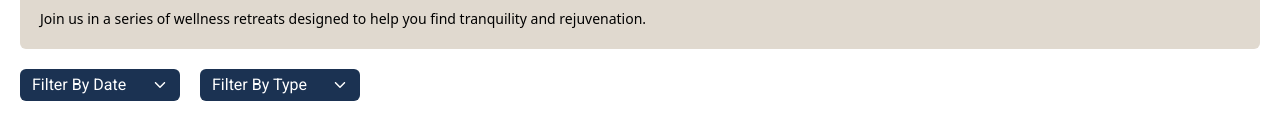
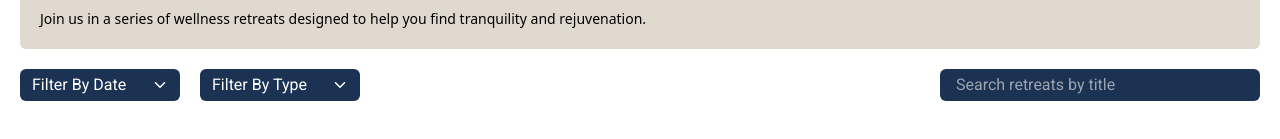
Before and after one commit to jagdish47/wellness-retrets, a React (Create React App) app: page / in a window 1280 px wide. Shown: the part 459-598 px from the top of the page. Built offline with nearby package versions, Linux system fonts and the light colour scheme.

Commit message:
added searchbar component

```diff
--- /dev/null
+++ b/src/components/SearchBox.tsx
@@ -0,0 +1,25 @@
+import React, { useState, ChangeEvent } from "react";
+
+const SearchBox = () => {
+  const [query, setQuery] = useState<string>("");
+
+  console.log("Query :: ", query);
+
+  const handleInputChange = (event: ChangeEvent<HTMLInputElement>) => {
+    setQuery(event.target.value);
+  };
+
+  return (
+    <div className=" w-80">
+      <input
+        type="text"
+        placeholder="Search retreats by title"
+        value={query}
+        onChange={handleInputChange}
+        className="max-w-md w-full px-4 text-white py-1 rounded-md font-roboto bg-[#1B3252] border-gray-300 focus:outline-none "
+      />
+    </div>
+  );
+};
+
+export default SearchBox;
--- a/src/pages/Homepage.tsx
+++ b/src/pages/Homepage.tsx
@@ -1,6 +1,7 @@
 import Header from "../components/Header";
 import Banner from "../components/Banner";
 import Dropdown from "../components/Dropdown";
+import SearchBox from "../components/SearchBox";
 
 interface Option {
   value: string;
@@ -19,9 +20,16 @@ const Homepage = () => {
     <div>
       <Header />
       <Banner />
-      <div className="flex">
-        <Dropdown options={options} title={"Filter By Date"} />
-        <Dropdown options={options} title={"Filter By Type"} />
+
+      {/* Filter and Searchbar goes here */}
+      <div className="flex justify-between">
+        <div className="flex">
+          <Dropdown options={options} title={"Filter By Date"} />
+          <Dropdown options={options} title={"Filter By Type"} />
+        </div>
+        <div className="mr-5">
+          <SearchBox />
+        </div>
       </div>
     </div>
   );
```
